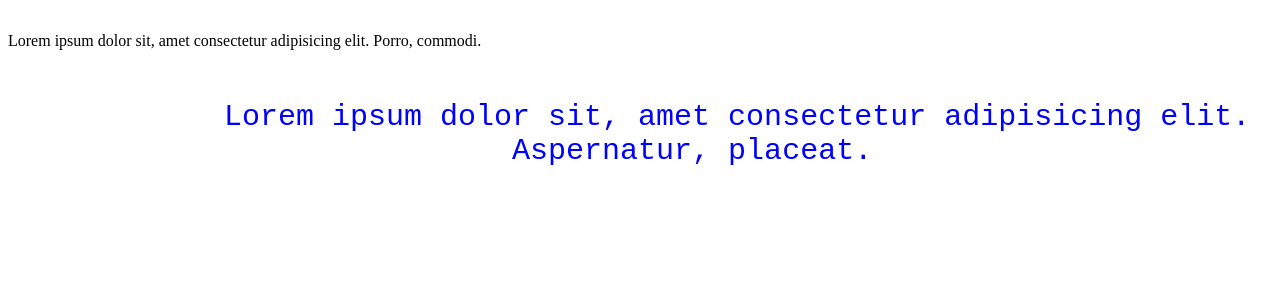
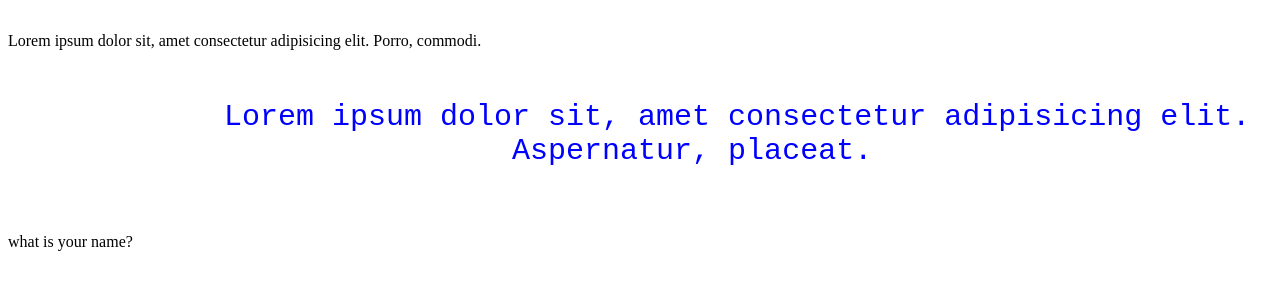
Before and after one commit to Ali-Nawab/Github-Checking, a plain HTML site: page index.html in a window 1280 px wide. Shown: the part 93-382 px from the top of the page. Drawn offline with Linux system fonts and the light colour scheme.

Commit message:
conflict in feature1

```diff
--- a/index.html
+++ b/index.html
@@ -17,5 +17,6 @@
             </span>
         </pre>
     </p>
+    <p>what is your name?</p>
 </body>
 </html>
```
